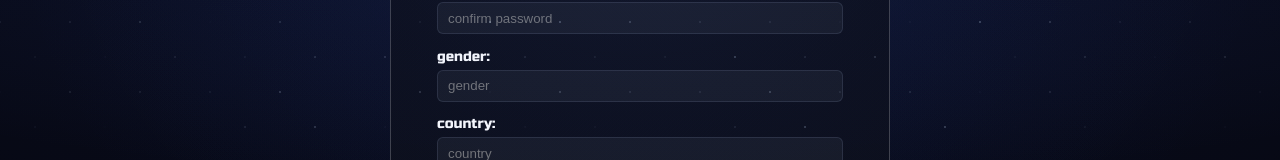
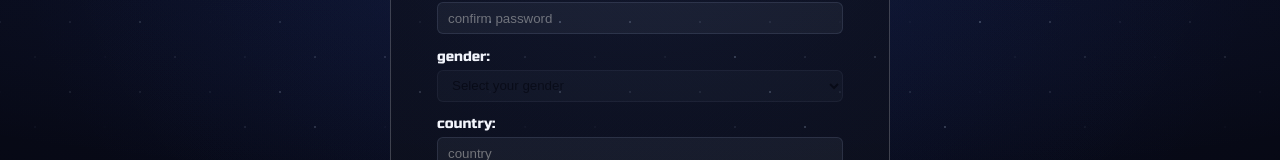
Before and after one commit to antasth/rsschool-react, a React (Vite) app in the folder rsschool-react/: page /uncontrolled-form in a window 1280 px wide. Shown: the part 398-558 px from the top of the page. Built offline with nearby package versions, Linux system fonts and the light colour scheme.

Commit message:
feat: add styles to default gender option

```diff
--- a/rsschool-react/src/pages/UncontrolledFormPage/index.tsx
+++ b/rsschool-react/src/pages/UncontrolledFormPage/index.tsx
@@ -1,6 +1,6 @@
 import { emailRegExp } from '@/constants';
 import { IUncontrolledForm } from '@/types';
-import { FormEvent, useRef, useState } from 'react';
+import { FormEvent, useReducer, useRef, useState } from 'react';
 import { MdCloudUpload } from 'react-icons/md';
 import * as Yup from 'yup';
 import { ObjectSchema, boolean, number, object, ref, string } from 'yup';
@@ -27,7 +27,7 @@ const UncontrolledFormPage = (): React.ReactElement => {
   const emailRef = useRef<HTMLInputElement>(null);
   const passwordRef = useRef<HTMLInputElement>(null);
   const confirmPasswordRef = useRef<HTMLInputElement>(null);
-  const genderRef = useRef<HTMLInputElement>(null);
+  const genderRef = useRef<HTMLSelectElement>(null);
   const termsRef = useRef<HTMLInputElement>(null);
   const fileRef = useRef<HTMLInputElement>(null);
   const countryRef = useRef<HTMLInputElement>(null);
@@ -35,7 +35,10 @@ const UncontrolledFormPage = (): React.ReactElement => {
   const getCharacterValidationError = (str: string): string => {
     return `Your password must have at least 1 ${str} character`;
   };
-
+  const [, forceUpdate] = useReducer((x) => x + 1, 0);
+  const handleGenderChange = (): void => {
+    forceUpdate();
+  };
   const formSchema: ObjectSchema<IUncontrolledForm> = object({
     name: string()
       .required()
@@ -51,7 +54,7 @@ const UncontrolledFormPage = (): React.ReactElement => {
     confirmPassword: string()
       .required('Please confirm a password')
       .oneOf([ref('password')], 'Passwords does not match'),
-    gender: string().required(),
+    gender: string().oneOf(['male', 'female'], 'Select your gender').required(),
     terms: boolean()
       .oneOf([true], 'You must accept our Terms and Conditions to proceed!')
       .required()
@@ -190,13 +193,26 @@ const UncontrolledFormPage = (): React.ReactElement => {
             ) : (
               <label htmlFor="gender">gender: </label>
             )}
-            <input
-              className={styles.input}
-              type="select"
-              placeholder="gender"
+
+            <select
+              className={`${styles.input} ${styles.gender}`}
               name="gender"
+              defaultValue="default"
               ref={genderRef}
-            />
+              style={
+                !genderRef.current?.value ||
+                genderRef.current?.value === 'default'
+                  ? { opacity: '0.5' }
+                  : { opacity: '1' }
+              }
+              onChange={handleGenderChange}
+            >
+              <option value="default" disabled>
+                Select your gender
+              </option>
+              <option value="male">male</option>
+              <option value="female">female</option>
+            </select>
           </div>
 
           <div className={styles.formField}>
```
